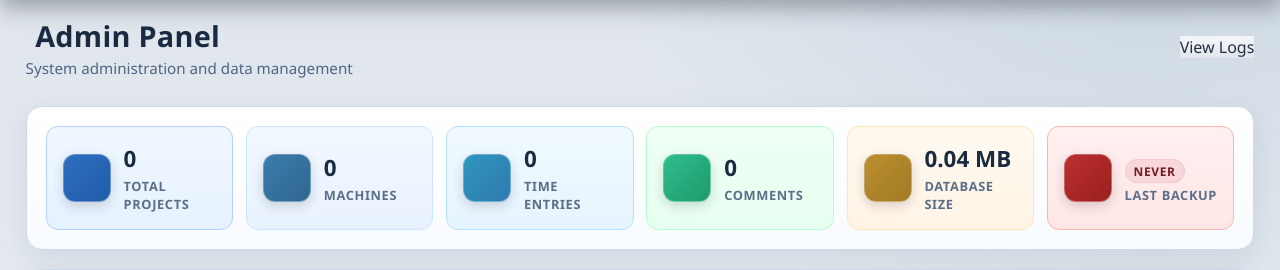
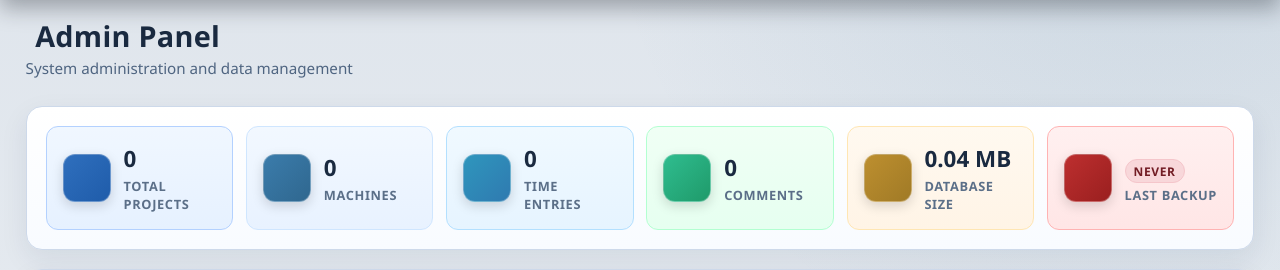
Before and after one commit to AdashAZ/Project-Tracker, a Flask app: page /admin/ in a window 1280 px wide. Shown: the part 58-328 px from the top of the page. Run offline with Flask 3, Linux system fonts and the light colour scheme.

Commit message:
Removed view logs from header

```diff
--- a/templates/admin.html
+++ b/templates/admin.html
@@ -8,11 +8,6 @@
         <div class="header-content">
             <h1><i class="fas fa-cog"></i> Admin Panel</h1>
             <p>System administration and data management</p>
-        </div>
-        <div class="header-actions">
-            <a href="{{ url_for('admin.view_logs') }}" class="btn-secondary">
-                <i class="fas fa-file-alt"></i> View Logs
-            </a>
         </div>
     </div>
 
```
Also changed, not shown: 1 other file.
